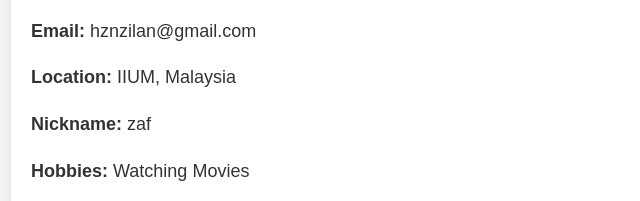
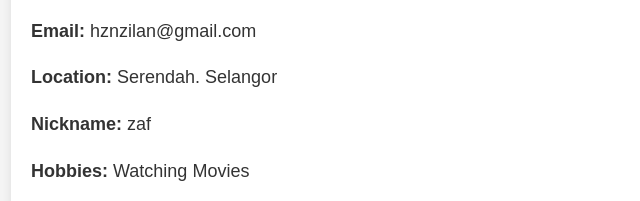
Before and after one commit to hznzilan/Demo-INFO-2302, a plain HTML site: page index.html in a window 1280 px wide. Shown: the part 230-431 px from the top of the page, 209-849 px from the left. Drawn offline with Linux system fonts and the light colour scheme.

Commit message:
Update index.html

```diff
--- a/index.html
+++ b/index.html
@@ -42,7 +42,7 @@
         <div class="personal-info">
             <h2>Name: Hani Zafeera</h2>
             <p><strong>Email:</strong> hznzilan@gmail.com</p>
-            <p><strong>Location:</strong> IIUM, Malaysia</p>
+            <p><strong>Location:</strong> Serendah. Selangor</p>
             <p><strong>Nickname:</strong> zaf</p>
             <p><strong>Hobbies:</strong> Watching Movies</p>
             <p><strong>Favourite Sport:</strong> E-sport</p>
```
